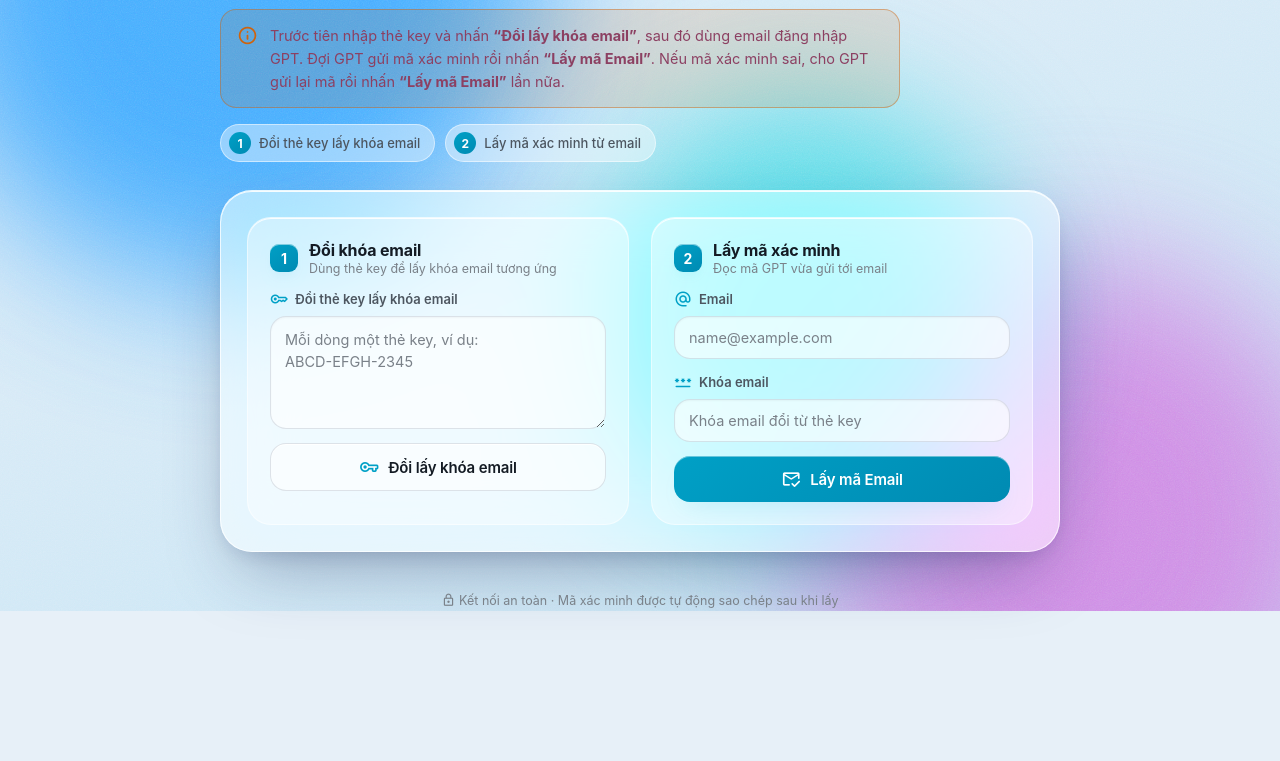
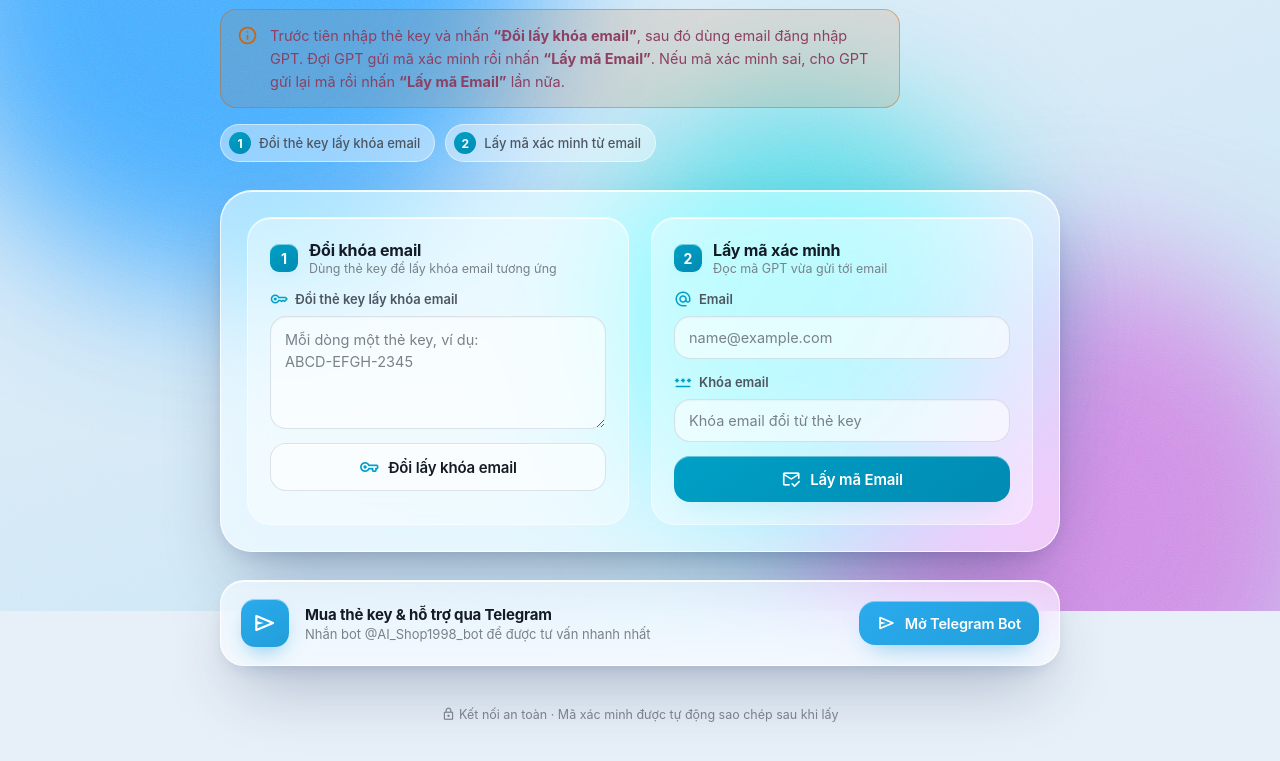
Before and after one commit to plmmedia79/keria-vn, a website: page public/index.html in a window 1280 px wide. Shown: the part 189-950 px from the top of the page. Before the commit the page ends 873 px from the top, so only its background shows below. Drawn offline with nearby package versions, Linux system fonts and the light colour scheme.

Commit message:
Add Telegram CTA for key purchase and support

```diff
--- a/public/index.html
+++ b/public/index.html
@@ -260,6 +260,38 @@
     .foot { text-align: center; font-size: 12.5px; color: var(--ink-faint); }
     .foot .material-symbols-rounded { font-size: 14px; vertical-align: -2px; }
 
+    /* ---------- Telegram CTA ---------- */
+    .tg-cta {
+      display: flex; align-items: center; gap: 16px; flex-wrap: wrap;
+      padding: 18px 20px; border-radius: var(--radius-card);
+      background: var(--glass-fill);
+      border: 1px solid var(--glass-stroke);
+      backdrop-filter: blur(28px) saturate(170%); -webkit-backdrop-filter: blur(28px) saturate(170%);
+      box-shadow: var(--shadow), inset 0 1px 0 var(--hi);
+    }
+    .tg-cta__mark {
+      width: 48px; height: 48px; border-radius: 14px; flex-shrink: 0;
+      display: grid; place-items: center; color: #fff;
+      background: linear-gradient(145deg, #2aabee, #229ed9);
+      box-shadow: 0 10px 22px -8px rgba(34, 158, 217, 0.6), inset 0 1px 0 rgba(255,255,255,0.5);
+    }
+    .tg-cta__mark .material-symbols-rounded { font-size: 26px; }
+    .tg-cta__text { flex: 1; min-width: 180px; }
+    .tg-cta__text strong { display: block; font-size: 15px; font-weight: 650; letter-spacing: -0.01em; }
+    .tg-cta__text span { display: block; font-size: 13px; color: var(--ink-faint); margin-top: 2px; }
+    .tg-cta__btn {
+      appearance: none; border: none; cursor: pointer; text-decoration: none;
+      font-family: var(--font); font-size: 14.5px; font-weight: 600; color: #fff; letter-spacing: -0.01em;
+      padding: 12px 18px; border-radius: var(--radius-ctrl);
+      display: inline-flex; align-items: center; gap: 8px;
+      background: linear-gradient(145deg, #2aabee, #229ed9);
+      box-shadow: 0 12px 26px -12px rgba(34, 158, 217, 0.6), inset 0 1px 0 rgba(255,255,255,0.4);
+      transition: transform 0.2s var(--ease), filter 0.2s;
+    }
+    .tg-cta__btn:hover { transform: translateY(-1px); filter: brightness(1.05); }
+    .tg-cta__btn:active { transform: scale(0.98); }
+    .tg-cta__btn .material-symbols-rounded { font-size: 20px; }
+
     .material-symbols-rounded { font-variation-settings: 'FILL' 0, 'wght' 400, 'GRAD' 0, 'opsz' 24; user-select: none; }
 
     /* entrance — kept minimal & always-visible (no opacity gating) */
@@ -359,6 +391,15 @@
         <div data-email-code-status class="status pickup-mail-panel__status" aria-live="polite"></div>
       </div>
     </section>
+
+    <a class="tg-cta" href="https://t.me/AI_Shop1998_bot" target="_blank" rel="noopener" style="text-decoration:none;color:inherit;">
+      <div class="tg-cta__mark"><span class="material-symbols-rounded">send</span></div>
+      <div class="tg-cta__text">
+        <strong>Mua thẻ key &amp; hỗ trợ qua Telegram</strong>
+        <span>Nhắn bot @AI_Shop1998_bot để được tư vấn nhanh nhất</span>
+      </div>
+      <span class="tg-cta__btn"><span class="material-symbols-rounded">send</span> Mở Telegram Bot</span>
+    </a>
 
     <p class="foot"><span class="material-symbols-rounded">lock</span> Kết nối an toàn · Mã xác minh được tự động sao chép sau khi lấy</p>
   </main>
```
